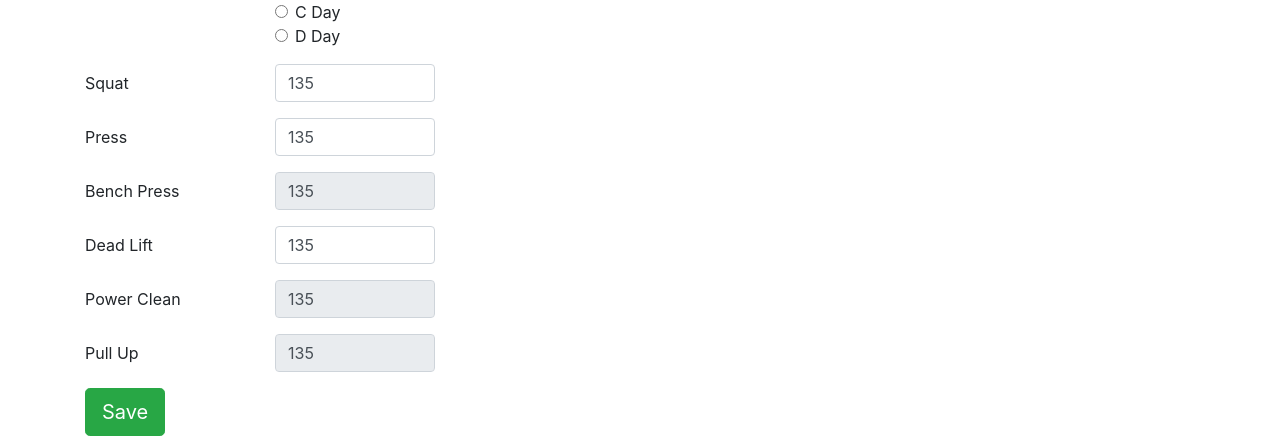
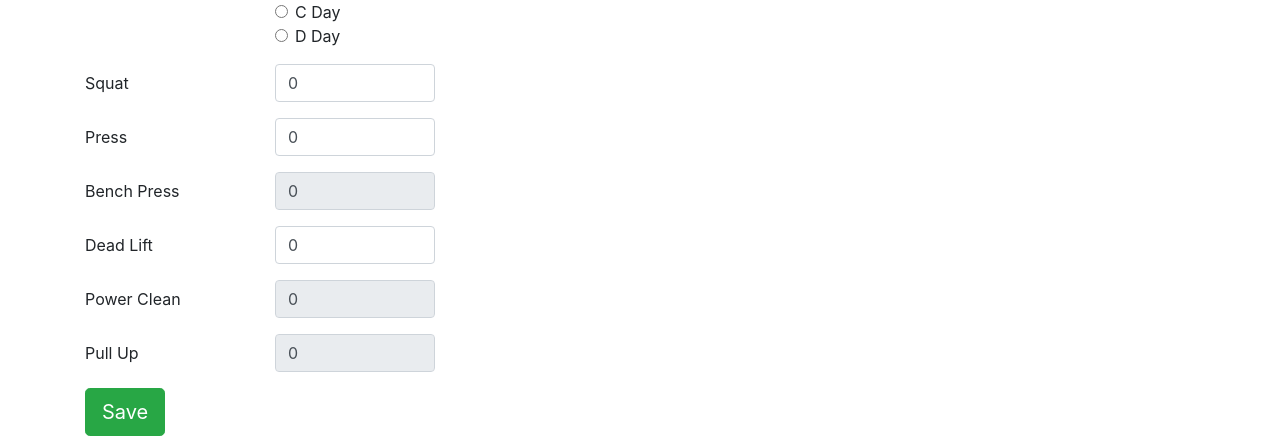
Before and after one commit to lbuthman/get-strong, an Angular app in the folder src/main/frontend/: page /programs/starting-strength/phase3 in a window 1280 px wide. Shown: the part 184-622 px from the top of the page. Built offline with nearby package versions, Linux system fonts and the light colour scheme; no server answers.

Commit message:
[feat] Use form to get most recent workout only

```diff
--- a/src/main/frontend/src/app/program/starting-strong/phase-form/phase-form.component.ts
+++ b/src/main/frontend/src/app/program/starting-strong/phase-form/phase-form.component.ts
@@ -1,5 +1,6 @@
 import { Component, OnInit, Input } from '@angular/core';
 import {StartingStrengthWorkout} from "../startingStrengthWorkout";
+import {StartingStrongService} from "../../../services/starting-strong.service";
 
 @Component({
   selector: 'phase-form',
@@ -8,18 +9,36 @@ import {StartingStrengthWorkout} from "../startingStrengthWorkout";
 })
 export class PhaseFormComponent implements OnInit {
 
-  @Input() workout: StartingStrengthWorkout;
+  workout: StartingStrengthWorkout = {
+    id: null,
+    squat: 0,
+    press: 0,
+    benchPress: 0,
+    deadLift: 0,
+    powerClean: 0,
+    pullUp: 0,
+    date: new Date().getDate().toString(),
+  };
 
   @Input() phase: string = "phase3";
 
   selectedWorkout: string = "A";
 
-  constructor() { }
+  constructor(private service: StartingStrongService) { }
 
   ngOnInit() {
+    this.setWorkout();
+  }
+
+  setWorkout() {
+    this.service.getMostRecentWorkout().subscribe(
+      workout => this.workout = workout,
+      (error) => console.log(error)
+    );
   }
 
   onClickSave() {
+    this.workout.id = null;
     console.log(this.workout);
   }
 
--- a/src/main/frontend/src/app/program/starting-strong/phase1/phase1.component.html
+++ b/src/main/frontend/src/app/program/starting-strong/phase1/phase1.component.html
@@ -1,3 +1,3 @@
 <h1 class="text-center">Starting Strength Phase 1</h1>
-<phase-form [workout]="currentWorkout" [phase]="phase"></phase-form>
+<phase-form [phase]="phase"></phase-form>
 <phase-list [phase]="phase"></phase-list>
--- a/src/main/frontend/src/app/program/starting-strong/phase1/phase1.component.ts
+++ b/src/main/frontend/src/app/program/starting-strong/phase1/phase1.component.ts
@@ -9,17 +9,6 @@ import {StartingStrongService} from "../../../services/starting-strong.service";
 })
 export class Phase1Component implements OnInit {
 
-  currentWorkout: StartingStrengthWorkout = {
-    id: 1,
-    squat: 135,
-    press: 135,
-    benchPress: 135,
-    deadLift: 135,
-    powerClean: 135,
-    pullUp: 135,
-    date: "01-01-18",
-  };
-
   phase: String = "phase1";
 
   constructor() { }
--- a/src/main/frontend/src/app/program/starting-strong/phase2/phase2.component.html
+++ b/src/main/frontend/src/app/program/starting-strong/phase2/phase2.component.html
@@ -1,3 +1,3 @@
 <h1 class="text-center">Starting Strength Phase 2</h1>
-<phase-form [workout]="currentWorkout" [phase]="phase"></phase-form>
+<phase-form [phase]="phase"></phase-form>
 <phase-list [phase]="phase"></phase-list>
--- a/src/main/frontend/src/app/program/starting-strong/phase2/phase2.component.ts
+++ b/src/main/frontend/src/app/program/starting-strong/phase2/phase2.component.ts
@@ -8,17 +8,6 @@ import {StartingStrengthWorkout} from "../startingStrengthWorkout";
 })
 export class Phase2Component implements OnInit {
 
-  currentWorkout: StartingStrengthWorkout = {
-    id: 1,
-    squat: 135,
-    press: 135,
-    benchPress: 135,
-    deadLift: 135,
-    powerClean: 135,
-    pullUp: 135,
-    date: "01-01-18",
-  };
-
   phase: String = "phase2";
 
   constructor() { }
--- a/src/main/frontend/src/app/program/starting-strong/phase3/phase3.component.html
+++ b/src/main/frontend/src/app/program/starting-strong/phase3/phase3.component.html
@@ -1,3 +1,3 @@
 <h1 class="text-center">Starting Strength Phase 3</h1>
-<phase-form [workout]="currentWorkout" [phase]="phase"></phase-form>
+<phase-form [phase]="phase"></phase-form>
 <phase-list [phase]="phase"></phase-list>
--- a/src/main/frontend/src/app/program/starting-strong/phase3/phase3.component.ts
+++ b/src/main/frontend/src/app/program/starting-strong/phase3/phase3.component.ts
@@ -8,17 +8,6 @@ import {StartingStrengthWorkout} from "../startingStrengthWorkout";
 })
 export class Phase3Component implements OnInit {
 
-  currentWorkout: StartingStrengthWorkout = {
-    id: 1,
-    squat: 135,
-    press: 135,
-    benchPress: 135,
-    deadLift: 135,
-    powerClean: 135,
-    pullUp: 135,
-    date: "01-01-18",
-  };
-
   phase: String = "phase3";
 
   constructor() { }
```
